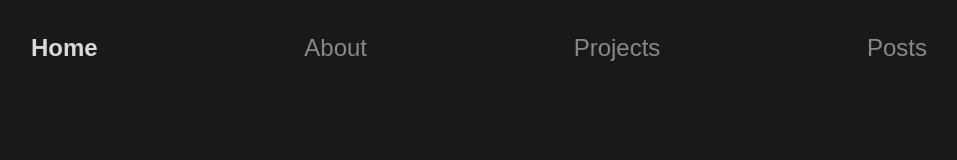
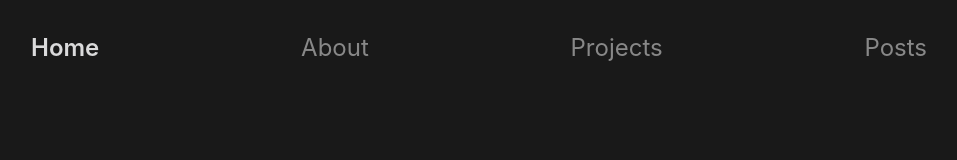
Before and after one commit to JaehyeongPark06/Personal-Site, a Next.js app: page / in a window 1280 px wide. Shown: the top 160 px of the page, without its empty margins (161-1118 px from the left). Built offline with nearby package versions, Linux system fonts and the light colour scheme.

Commit message:
Font Change

```diff
--- a/styles/globals.css
+++ b/styles/globals.css
@@ -7,7 +7,8 @@
   background: #191919;
   padding: 0;
   margin: 0;
-  font-family: sans-serif;
+  font-family: -apple-system, BlinkMacSystemFont, Segoe UI, Roboto, Oxygen, Ubuntu, Cantarell,
+    Fira Sans, Droid Sans, Helvetica Neue, sans-serif;
 }
 
 a {
--- a/tailwind.config.js
+++ b/tailwind.config.js
@@ -36,7 +36,7 @@
         title4: ["3.5rem"],
         title5: ["2.8rem"],
         desc1: ["1.2rem"],
-        desc2: ["1.05rem"],
+        desc2: ["1.1rem"],
       },
       width: {
         32: "30%",
```
